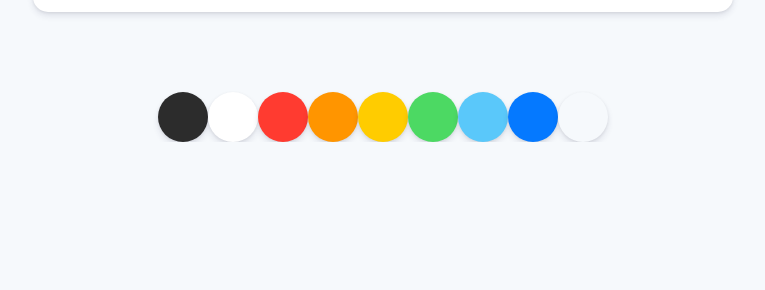
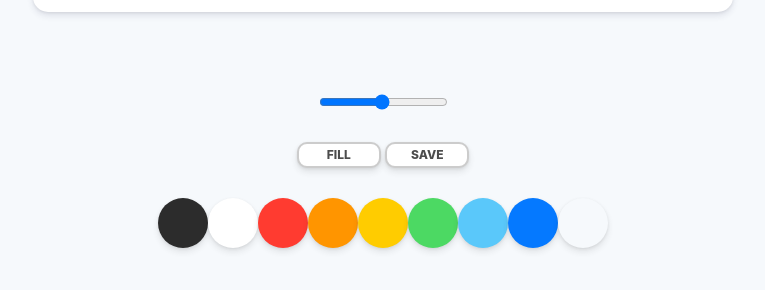
Before and after one commit to lauvsong/Vanilla-drawboard, a plain HTML site: page index.html in a window 1280 px wide. Shown: the part 738-1028 px from the top of the page, without its empty margins (257-1022 px from the left). Before the commit the page ends 880 px from the top, so only its background shows below. Drawn offline with Linux system fonts and the light colour scheme.

Commit message:
Set style setup2

```diff
--- a/index.html
+++ b/index.html
@@ -9,6 +9,14 @@
 <body>
     <canvas id="jsCanvas" class="canvas"></canvas>
     <div class="controls">
+        <div class="controls__range">
+            <input type="range" id="jsRange" min="0.1" max="5.0" value="2.5" step="0.1"/>
+        </div>
+
+            <div class="controls__btns">
+                <button id="jsMode">Fill</button>
+                <button id="jsSave">Save</button>
+            </div>
         <div class="controls__colors" id="jsColors">
             <div class="controls__color" style="background-color:#2c2c2c"></div>
             <div class="controls__color" style="background-color:white"></div>
--- a/styles.css
+++ b/styles.css
@@ -6,7 +6,7 @@ body {
     display: flex;
     flex-direction: column;
     align-items: center;
-    padding-top: 50px;
+    padding: 50px 0px;
 }
 
 .canvas{
@@ -19,6 +19,33 @@ body {
 
 .controls {
     margin-top: 80px;
+    display: flex;
+    flex-direction: column;
+    align-items: center;
+}
+
+.controls .controls__btns {
+    margin-bottom: 30px;
+}
+
+.controls__btns button {
+    all: unset;
+    cursor: pointer;
+    background-color: white;
+    padding: 5px 0px;
+    width: 80px;
+    text-align: center;
+    border-radius: 10px;
+    box-shadow: 0 4px 6px rgba(52, 52, 53, 0.11), 0 1px 3px rgba(0, 0, 0, 0.08);
+    border: 2px solid rgba(0,0,0,0.2);
+    color: rgba(0,0,0,0.7);
+    text-transform: uppercase;
+    font-weight: 800;
+    font-size: 12px;
+}
+
+.controls__btns button:active{
+    transform: scale(0.98);
 }
 
 .controls .controls__colors {
@@ -30,5 +57,9 @@ body {
     height: 50px;
     border-radius: 25px;
     cursor: pointer;
-    box-shadow: 0 4px 6px rgba(50, 50, 93, 0.11), 0 1px 3px rgba(0, 0, 0, 0.08);
+    box-shadow: 0 4px 6px rgba(52, 52, 53, 0.11), 0 1px 3px rgba(0, 0, 0, 0.08);
 }
+
+.controls .controls__range {
+    margin-bottom: 30px;
+}
```
